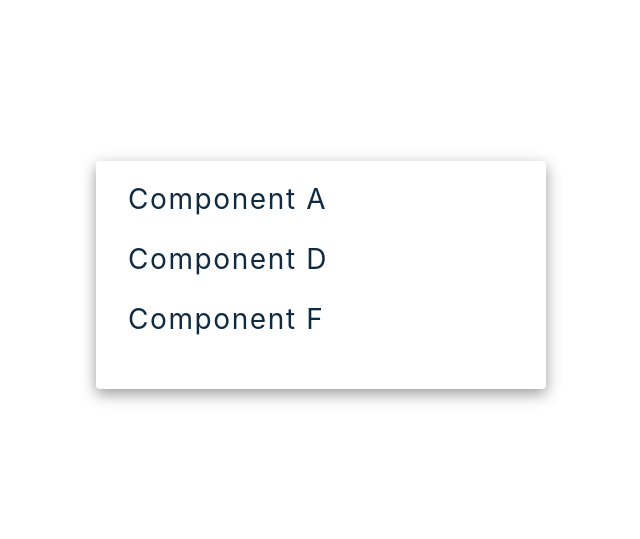
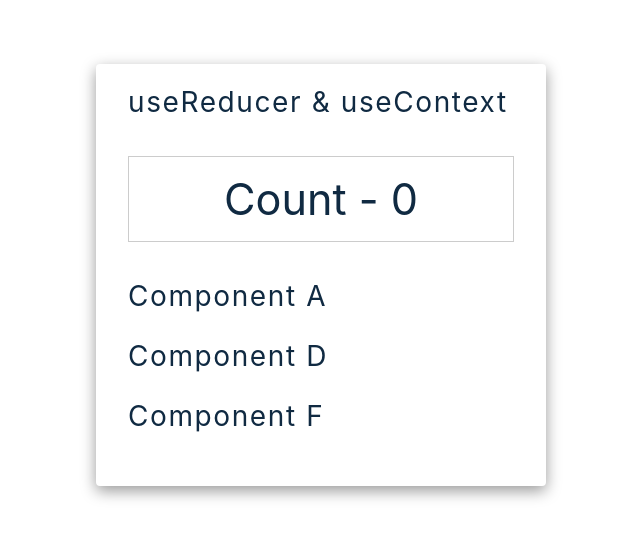
Before and after one commit to femi-ologunwa/codevolution-useReducer, a React (Create React App) app: page / in a window 1280 px wide. Shown: the part 125-664 px from the top of the page, without its empty margins (319-959 px from the left). Built offline with nearby package versions, Linux system fonts and the light colour scheme.

Commit message:
combined useReducer & useContext for global state mngt - 2
implement counter in App.js with useReducer

```diff
--- a/src/App.js
+++ b/src/App.js
@@ -1,15 +1,38 @@
-import React from 'react';
+import React, { useReducer } from 'react';
 import ComponentA from './components/ComponentA';
 import ComponentB from './components/ComponentB';
 import ComponentC from './components/ComponentC';
 
+//define initial state
+const initialState = 0;
+
+//define reducer function
+const reducer = (state, action) => {
+   switch (action) {
+      case 'increment':
+         return state + 1;
+      case 'decrement':
+         return state - 1;
+      case 'reset':
+         return initialState;
+      default:
+         return state;
+   }
+};
+
 function App() {
+   const [count, dispatch] = useReducer(reducer, initialState);
+
    return (
       <main>
          <div className='container'>
-            <ComponentA />
-            <ComponentB />
-            <ComponentC />
+            <h3>useReducer & useContext</h3>
+            <div className='count'> Count - {count}</div>
+            <div className='components'>
+               <ComponentA />
+               <ComponentB />
+               <ComponentC />
+            </div>
          </div>
       </main>
    );
--- a/src/index.css
+++ b/src/index.css
@@ -197,3 +197,7 @@ main {
    margin-top: 40px;
    font-size: 2.7rem;
 }
+
+.components {
+   margin-top: 40px;
+}
```
